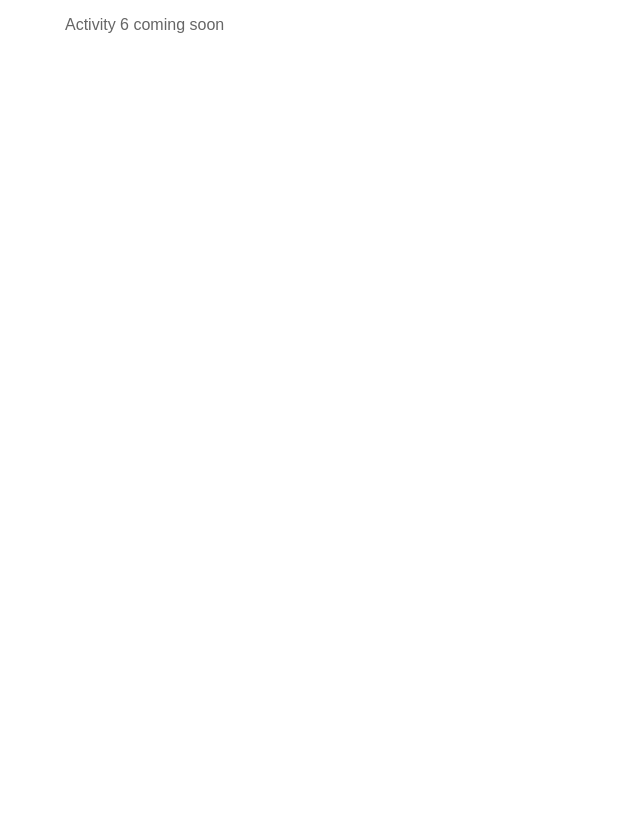
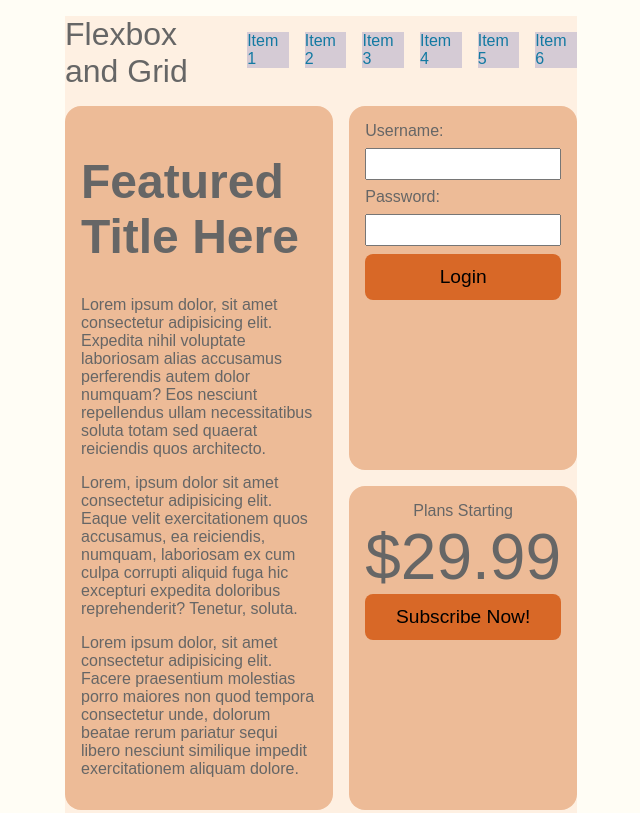
Before and after one commit to WSU-SoC-WEB2620-CU/web2620-class-activities-madisonmchristensen, a website built with Vite: page src/example05.html in a window 1280 px wide. Shown: the top 813 px of the page, without its empty margins (319-959 px from the left). Built offline with nearby package versions, Linux system fonts and the light colour scheme.

Commit message:
Example 05 Combining Grid and Flexbox Madison Christensen

```diff
--- a/src/example05.html
+++ b/src/example05.html
@@ -8,7 +8,81 @@
 </head>
 <body>
   <!-- TODO: Example 05 (Activity 6) HTML goes here -->
-  <p>Activity 6 coming soon</p>
+  <header>Flexbox and Grid</header>
+
+  <!-- Navigation -->
+  <nav>
+    <ul>
+      <!--(li>a[href="#$"]{Item $})*6-->
+      <li><a href="#1">Item 1</a></li>
+      <li><a href="#2">Item 2</a></li>
+      <li><a href="#3">Item 3</a></li>
+      <li><a href="#4">Item 4</a></li>
+      <li><a href="#5">Item 5</a></li>
+      <li><a href="#6">Item 6</a></li>
+    </ul>
+  </nav>
+
+  <!-- Featured Content -->
+  <div class="featured">
+    <h1>Featured Title Here</h1>
+    <p>
+      Lorem ipsum dolor, sit amet consectetur adipisicing elit. Expedita nihil voluptate laboriosam alias accusamus perferendis autem dolor numquam? Eos nesciunt repellendus ullam necessitatibus soluta totam sed quaerat reiciendis quos architecto.
+    </p>
+
+    <p>
+      Lorem, ipsum dolor sit amet consectetur adipisicing elit. Eaque velit exercitationem quos accusamus, ea reiciendis, numquam, laboriosam ex cum culpa corrupti aliquid fuga hic excepturi expedita doloribus reprehenderit? Tenetur, soluta.
+    </p>
+
+    <p>
+      Lorem ipsum dolor, sit amet consectetur adipisicing elit. Facere praesentium molestias porro maiores non quod tempora consectetur unde, dolorum beatae rerum pariatur sequi libero nesciunt similique impedit exercitationem aliquam dolore.
+    </p>
+  </div>
+
+  <!-- LOGIN FORM -->
+  <form class="aside" id="login">
+    <label for="username">Username:</label>
+    <input type="text" name="username" id="username">
+
+    <label for="password">Password:</label>
+    <input type="text" name="password" id="password">
+
+    <button type="submit">Login</button>
+  </form>
+
+  <!-- Pricing Aside -->
+  <div class="aside" id="pricing">
+    <span>Plans Starting</span>
+    <span>$29.99</span>
+    <button>Subscribe Now!</button>
+  </div>
+
+  <!-- 3 Cards on the Bottom-->
+  <div class="card" id="card1">
+    <h2>Card 1</h2>
+    <p>
+      Lorem ipsum, dolor sit amet consectetur adipisicing elit. Non incidunt dolores odio harum perferendis qui. Sunt voluptatum voluptatem pariatur soluta quasi maxime libero, perspiciatis cum qui mollitia doloremque? Fugit, perspiciatis.
+    </p>
+  </div>
+
+  <div class="card" id="card2">
+    <h2>Card 2</h2>
+    <p>
+      Lorem ipsum, dolor sit amet consectetur adipisicing elit. Non incidunt dolores odio harum perferendis qui. Sunt voluptatum voluptatem pariatur soluta quasi maxime libero, perspiciatis cum qui mollitia doloremque? Fugit, perspiciatis.
+    </p>
+  </div>
+
+  <div class="card" id="card3">
+    <h2>Card 3</h2>
+    <p>
+      Lorem ipsum, dolor sit amet consectetur adipisicing elit. Non incidunt dolores odio harum perferendis qui. Sunt voluptatum voluptatem pariatur soluta quasi maxime libero, perspiciatis cum qui mollitia doloremque? Fugit, perspiciatis.
+    </p>
+  </div>
+
+  <!-- Footer -->
+  <footer>
+    &copy; All Rights Reserved
+  </footer>
 
   <script type="module" src="./javascripts/main.js"></script>
 </body>
--- a/src/stylesheets/example05.css
+++ b/src/stylesheets/example05.css
@@ -1 +1,132 @@
 /* TODO: Example 05 (Activity 6) CSS goes here */
+
+/****** BASIC STYLING ******/
+
+html{
+    box-sizing: border-box;
+    font-family: Verdana, Geneva, Tahoma, sans-serif;
+    font-size: 16px;
+    background-color: #fffdf5;
+}
+
+*{
+    box-sizing: inherit;
+}
+
+nav > ul > li > a {
+    text-decoration: none;
+    color: black;
+}
+
+nav > ul > li{
+    background: #d5cbd5;
+    margin-left: 1rem;
+    list-style-type: none;
+}
+
+h1{
+    font-size: 3rem;
+}
+
+.featured, .aside, .card{
+    background: #edbb97;
+    padding: 1rem;
+    border-radius: 1rem;
+}
+
+#login > input {
+    padding: .4rem;
+}
+
+#pricing > span:nth-child(2){
+    font-size: 4rem;
+}
+
+button{
+    background: #d86827;
+    padding: .75rem;
+    border: none;
+    border-radius: .5rem;
+    font-size: 1.2rem;
+}
+
+
+
+/****** GRID STYLING ******/
+
+body{
+    display: grid;
+    grid-template-columns: repeat(3, 1fr); /* 3 columns, size 1fr */
+    gap: 1rem;
+    background: #fef0e2;
+}
+
+header{
+    grid-column: 1 / span 1;
+    /* 1/ span 1 starts at column 1 and spans 1 column so it will also end at column 2
+    1 / 2 starts at column 1 and ends at column 2 */
+    font-size: 2rem;
+    background: none;
+    align-self: center;
+}
+
+nav{
+    grid-column: 2 / span 2;
+    background: none;
+}
+
+.featured{
+    grid-area: 2 / 1 / span 2 / span 2 /*starts at row 2 spans 2 rows, starts at column 1 and spans 2 columns*/
+}
+
+#login{
+    grid-area: 2 / 3 / span 1 / span 1; /*starts at row 2, starts at column 3, row spans 2, column spans 2*/
+}
+
+#pricing{
+    grid-area: 3 / 3 / span 1 / span 1;
+}
+
+#card1{
+    grid-area: 4 / 1 / span 1 / span 1;
+}
+
+#card2{
+    grid-area: 4 / 2 / span 1 / span 1;
+}
+
+#card3{
+    grid-area: 4 / 3 / span 1 / span 1;
+}
+
+footer{
+    grid-area: 5 / 1 / span 1 / span 3;
+    justify-self: center;
+}
+
+
+
+/****** FLEXBOX STYLING ******/
+nav > ul {
+    display: flex;
+}
+
+nav > ul > li:nth-child(1) {
+    margin-left: auto;
+}
+
+#login{
+    display: flex;
+    flex-flow: column nowrap;
+    gap: .5rem;
+}
+
+#pricing{
+    display: flex;
+    flex-flow: column nowrap;
+    align-items: center;
+}
+
+#pricing > button{
+    align-self: stretch;
+}
--- /dev/null
+++ b/src/stylesheets/test.css
@@ -0,0 +1,190 @@
+
+
+
+/* QUESTION 11 DONE!
+html{
+    height: 100%;
+    box-sizing: border-box;
+}
+
+body{
+    width: 80%;
+    margin: 0 auto 1rem;
+    text-align: center;
+    background-color: #eff0f2;
+}
+
+.grid-item{
+    width: 100%;
+    height: 100%;
+    margin: 5px;
+}
+
+.container{
+    display: grid;
+    grid-template-rows: 6fr 6fr 6fr 6fr 2fr;
+    gap: 10px;
+
+    grid-template-areas: "img1 img1 img1 img1 . . .          img3 img3 img3"
+                         "img1 img1 img1 img1 img2 img2 img2 img3 img3 img3"
+                         "img4 img4 img4 img5 img2 img2 img2 .    img6 img6"
+                         "img4 img4 img4 .     img2 img2 img2 img7 img7 .   "
+                         "img8 . . . . . . . .                          img9"
+
+}
+
+.item1{
+    grid-area: img1;
+    background-color: rgb(255, 255, 175);
+    border:rgb(222, 155, 73);
+}
+
+.item2{
+    grid-area: img2;
+    background-color: rgb(255, 255, 175);
+    border:rgb(222, 155, 73);
+}
+
+.item3{
+    grid-area: img3;
+    background-color: rgb(255, 255, 175);
+    border:rgb(222, 155, 73);
+}
+
+.item4{
+    grid-area: img4;
+    background-color: rgb(255, 255, 175);
+    border:rgb(222, 155, 73);
+}
+
+.item5{
+    grid-area: img5;
+    background-color: rgb(255, 255, 175);
+    border:rgb(222, 155, 73);
+}
+
+.item6{
+    grid-area: img6;
+    background-color: rgb(255, 255, 175);
+    border:rgb(222, 155, 73);
+}
+
+.item7{
+    grid-area: img7;
+    background-color: rgb(255, 255, 175);
+    border:rgb(222, 155, 73);
+}
+
+.item8{
+    grid-area: img8;
+    background-color: rgb(255, 255, 175);
+    border:rgb(222, 155, 73);
+}
+
+.item9{
+    grid-area: img9;
+    background-color: rgb(255, 255, 175);
+    border:rgb(222, 155, 73);
+}
+*/
+
+/* QUESTION 10 DONE!
+html{
+    font-family: Verdana, Geneva, Tahoma, sans-serif;
+    padding: 10px;
+    color: black;
+    height: 100%;
+    box-sizing: border-box;
+}
+
+.left{
+    background-color: #89b9d6;
+    width: 25%;
+    padding: 10px;
+}
+
+.middle{
+	background-color: #ffffff;
+    width: 50%;
+    padding: 10px;
+}
+
+.right{
+    background-color: #89b9d6;
+    width: 25%;
+    padding: 10px;
+}
+
+main{
+    display: flex;
+    flex: 1 1 0;
+    flex-flow: row nowrap;
+}
+*/
+
+
+
+
+
+/* Question 12 DONE!
+html{
+    font-family: Verdana, Geneva, Tahoma, sans-serif;
+    float: left;
+    padding: 10px;
+    color: black;
+}
+
+.left{
+    background-color: #89b9d6;
+    width: 25%;
+    padding: 10px;
+}
+
+.middle{
+	background-color: #ffffff;
+    width: 50%;
+    padding: 10px;
+}
+
+.right{
+    background-color: #89b9d6;
+    width: 25%;
+    padding: 10px;
+}
+
+main{
+    display: table;
+}
+
+div{
+    float: none;
+    display: table-cell;
+}
+*/
+
+
+
+html{
+    box-sizing: border-box;
+    font-family: Verdana, Geneva, Tahoma, sans-serif;
+}
+
+h2{
+    color: orange;
+    font-size: 2rem;
+}
+
+
+.right-side{
+    float: right;
+}
+
+.left-side{
+    float: left;
+}
+
+.wrapper::after{
+	content: "";
+	clear: both;
+	display: table;
+}
```
Also changed, not shown: src/index.html (+2 -0 lines), src/test.html (added, +144 -0 lines).
